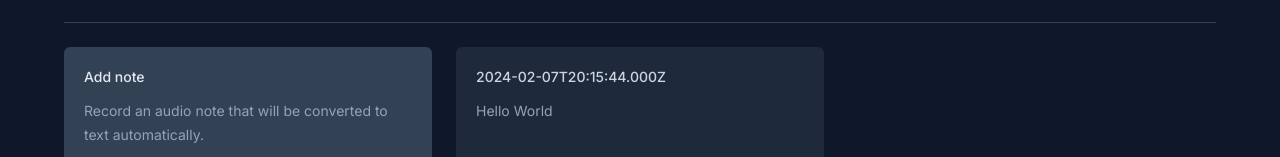
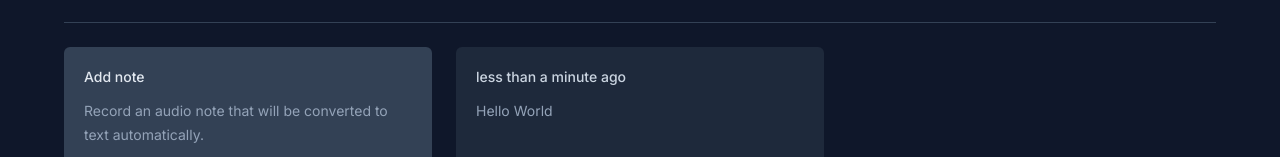
Before and after one commit to henriquevschroeder/nlw-expert, a React (Vite) app in the folder nlw-expert-notes/: page / in a window 1280 px wide. Shown: the part 134-291 px from the top of the page. Built offline with nearby package versions, Linux system fonts and the light colour scheme.

Commit message:
chore: remove ptBr locale for dates

```diff
--- a/nlw-expert-notes/src/components/note-card.tsx
+++ b/nlw-expert-notes/src/components/note-card.tsx
@@ -1,6 +1,5 @@
 import * as Dialog from '@radix-ui/react-dialog'
 import { formatDistanceToNow } from 'date-fns'
-import { ptBR } from 'date-fns/locale'
 import { X } from 'lucide-react'
 
 interface NoteCardProps {
@@ -15,7 +14,7 @@ export function NoteCard({ note }: NoteCardProps) {
     <Dialog.Root>
       <Dialog.Trigger className="rounded-md text-left flex flex-col bg-slate-800 p-5 gap-3 overflow-hidden relative hover:ring-2 hover:ring-slate-600 focus-visible:ring-2 focus-visible:ring-lime-400 outline-none">
         <span className="text-sm font-medium text-slate-300">
-          {note.date.toISOString()}
+          {formatDistanceToNow(note.date, { addSuffix: true })}
         </span>
         <p className="text-sm leading-6 text-slate-400">
           {note.content}
@@ -33,7 +32,7 @@ export function NoteCard({ note }: NoteCardProps) {
 
           <div className="flex flex-1 flex-col gap-3 p-5">
             <span className="text-sm font-medium text-slate-300">
-              {formatDistanceToNow(note.date, { locale: ptBR, addSuffix: true })}
+              {formatDistanceToNow(note.date, { addSuffix: true })}
             </span>
             <p className="text-sm leading-6 text-slate-400">
               {note.content}
```
